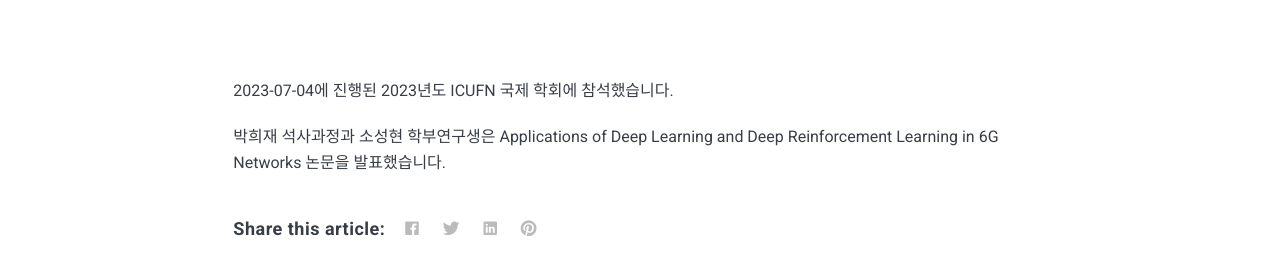
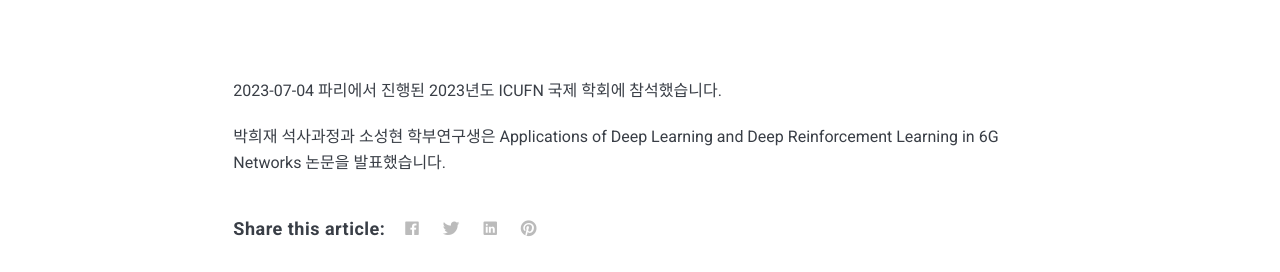
Before and after one commit to Icelab-2020/icelab-2020.github.io, a Jekyll site: the page built from _posts/2023-07-04-ICUFN-국제학회.markdown, in a window 1280 px wide and 900 px high, scrolled down 906 px. Shown: the part 179-451 px from the top of the window. Built offline with Jekyll 4.4.1, drawn with Linux system fonts in a browser that asks for light colours; nearby versions of some CDN libraries.

Commit message:
Update 2023-07-04-ICUFN-국제학회.markdown

```diff
--- a/_posts/2023-07-04-ICUFN-국제학회.markdown
+++ b/_posts/2023-07-04-ICUFN-국제학회.markdown
@@ -6,6 +6,6 @@ image:  ICUFN_2023.jpg
 tags:   학회
 ---
 
-2023-07-04에 진행된 2023년도 ICUFN 국제 학회에 참석했습니다.
+2023-07-04 파리에서 진행된 2023년도 ICUFN 국제 학회에 참석했습니다.
 
 박희재 석사과정과 소성현 학부연구생은 Applications of Deep Learning and Deep Reinforcement Learning in 6G Networks 논문을 발표했습니다.
```
